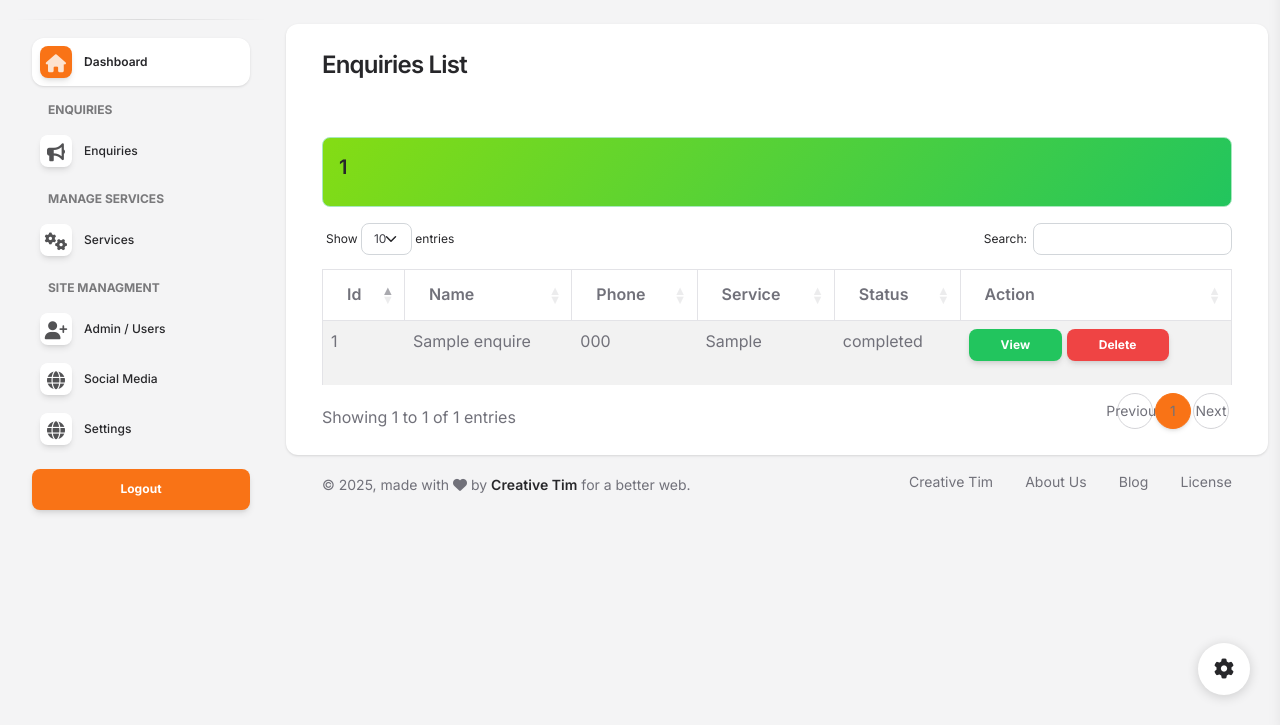
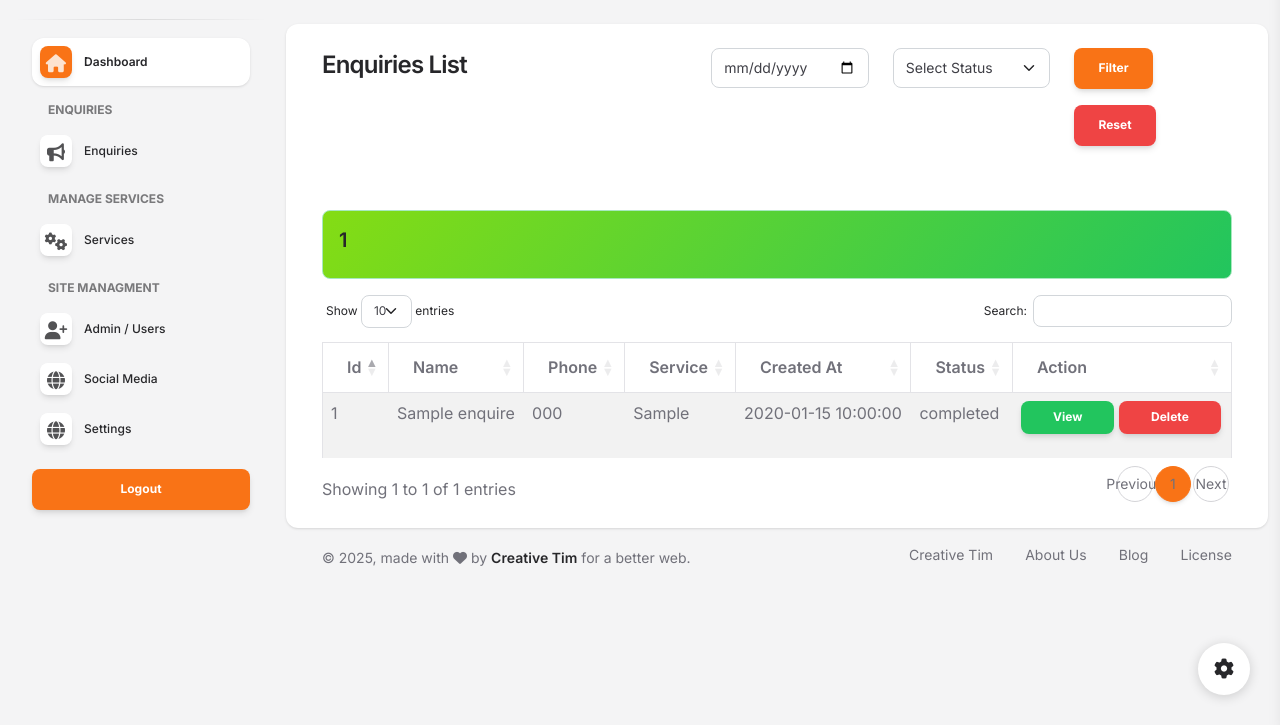
Before and after one commit to SimranWebDeveloper/Php-website-with-admin-panel, a PHP site: page /admin/enquiries.php in a window 1280 px wide. Shown: the part 75-800 px from the top of the page. Run offline with PHP 8.4, Linux system fonts and the light colour scheme; the visitor is signed in with stand-in values (Sample User, id 1); tables that the repository leaves empty or names only in its code hold one stand-in row (values such as "Sample post"); some libraries are stand-ins or nearby versions.

Commit message:
Part 19 -  table-e filterin qusulmasi

```diff
--- a/php-admin-panel/admin/enquiries.php
+++ b/php-admin-panel/admin/enquiries.php
@@ -3,12 +3,59 @@
 <div class="row">
     <div class="card">
         <div class="card-header">
+            <div class="row">
+                <div class="col-md-5">
                     <h4>
                         Enquiries List
                     </h4>
                 </div>
+                <div class="col-md-7">
+                    <form action="" method="GET">
+                        <div class="row">
+                            <div class="col-md-4">
+                                <input type="date" required name="date"  value="<?=isset( $_GET['date'] )==true ?$_GET['date'] :""; ?>"class="form-control">
+                            </div>
+                            <div class="col-md-4">
+                                <select name="status" required class="form-select">
+                                    <option value="" disabled selected>Select Status</option>
+                                    <option value="pending"
+                                        <?= isset( $_GET['status'] )==true ? ($_GET['status'] =='pending' ? 'selected':'') :"" ?>
+                                    >Pending</option>
+                                    <option value="completed"
+                                        <?= isset( $_GET['status'] )==true ? ($_GET['status'] =='completed' ? 'selected':'') :"" ?>
+                                    >Completed</option>
+                                    <option value="cancel"
+                                        <?= isset( $_GET['status'] )==true ? ($_GET['status'] =='cancel' ? 'selected':'') :"" ?>
+                                    >Cancel</option>
+                                </select>
+                            </div>
+                            <div class="col-md-4">
+                                <button type="submit" class="btn btn-primary">Filter</button>
+                                <a href="enquiries.php" class="btn btn-danger">Reset</a>
+                            </div>
+                        </div>
+                    </form>
+                </div>
+            </div>
+        </div>
         <div class="card-body">
             <?= alertMessage() ?>
+            <?php
+                if ( isset($_GET['date']) && $_GET['date']!='' && isset($_GET['status']) && isset($_GET['status'])!=''   ) {
+                    $date=validate($_GET['date']);
+                    $status=validate($_GET['status']);
+                    $enquires=mysqli_query($conn,"SELECT * FROM enquires WHERE create_at='$date' AND status='$status' ORDER BY id  DESC");
+                }
+                else{
+
+                    $enquires = mysqli_query($conn, "SELECT * FROM enquires ORDER BY id desc");
+                }
+
+                if ($enquires) {
+
+                    if (mysqli_num_rows($enquires) > 0) {
+            ?>
+
                         <table id="myTable" class="table table-bordered table-striped    ">
                             <thead>
                                 <tr>
@@ -16,58 +63,50 @@
                                     <th>Name</th>
                                     <th>Phone</th>
                                     <th>Service</th>
+                                    <th>Created At</th>
                                     <th>Status</th>
                                     <th>Action</th>
                                 </tr>
 
                             </thead>
                             <tbody>
+
                             <?php
-                    $enquires=mysqli_query($conn,"SELECT * FROM enquires ORDER BY id desc");
-
-                    if ($enquires) {
-
-                        if (mysqli_num_rows($enquires)>0) {
                             foreach ($enquires as  $item) {
                     ?>
                                 <!-- < ? php echo ?>   shothand  < ?=   ?>  -->
                                 <tr>
-                                        <td> <?= $item['id']?> </td>
-                                        <td> <?= $item['name']?> </td>
-                                        <td> <?= $item['phone']?> </td>
-                                        <td> <?= $item['service']?> </td>
-                                        <td> <?= $item['status']?> </td>
+                                    <td> <?= $item['id'] ?> </td>
+                                    <td> <?= $item['name'] ?> </td>
+                                    <td> <?= $item['phone'] ?> </td>
+                                    <td> <?= $item['service'] ?> </td>
+                                    <td> <?= $item['create_at'] ?> </td>
+                                    <td> <?= $item['status'] ?> </td>
                                     <td>
-                                        <a href="enquires-view.php?id=<?= $item['id']?>" class="btn btn-success btn-sm" target="_blank">View</a>
-                                        <a href="enquires-delete.php?id=<?= $item['id']?>" class="btn btn-danger btn-sm"
-                                        onclick="return confirm('Are you sure you want to  delete this data')"
-                                        >
+                                        <a href="enquires-view.php?id=<?= $item['id'] ?>" class="btn btn-success btn-sm" target="_blank">View</a>
+                                        <a href="enquires-delete.php?id=<?= $item['id'] ?>" class="btn btn-danger btn-sm"
+                                            onclick="return confirm('Are you sure you want to  delete this data')">
                                             Delete
                                         </a>
                                 </tr>
                                 </td>
                             <?php
                             }
+                            ?>
+
+                            </tbody>
+                        </table>
+
+                <?php
+                    } else {
+                        echo "<h5>Not Record Found</h5>";
                     }
-                        else{
-                            ?>
-                                <tr>
-                                    <th colspan="5">Not have any data</th>
-                                </tr>
-                            <?php
-                        }
-                    }
-                    else{
-                        ?>
-                        <tr>
-                            <th colspan="4">Something went wrong</th>
-                        </tr>
-                    <?php
+                } else {
+                    echo "<h5>Something went wrong</h5>";
+
                 }
 
                 ?>
-                </tbody>
-            </table>
         </div>
     </div>
 </div>
```
Lines whose indentation alone changed are shown as unchanged.
